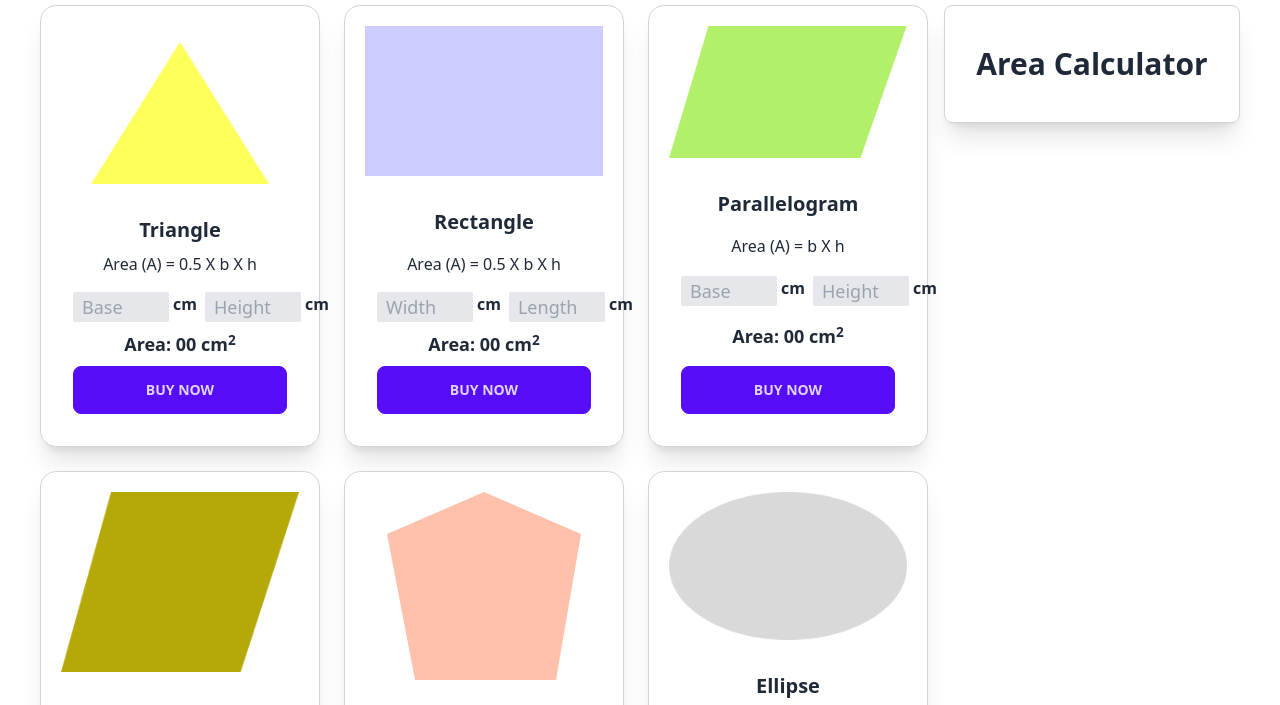
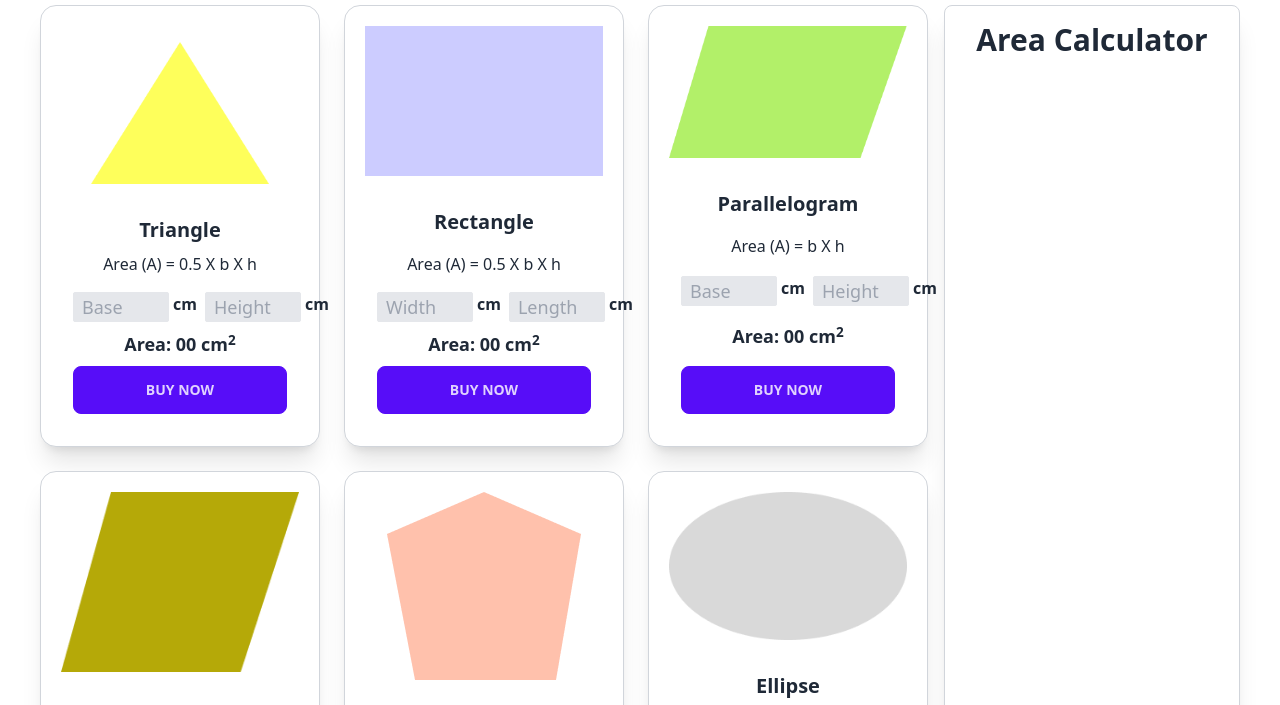
Before and after one commit to rabbani4443/geometry-genius, a plain HTML site: page index.html in a window 1280 px wide. Shown: the part 61-766 px from the top of the page. Drawn offline with nearby package versions, Linux system fonts and the light colour scheme.

Commit message:
some minor changes

```diff
--- a/index.html
+++ b/index.html
@@ -191,7 +191,7 @@ input[type=number] {
 
         </div>
 
-        <div id="" class="md:w-1/4 border border-gray-300 shadow-xl rounded-lg pt-4 h-2/4 md:py-10">
+        <div id="" class="md:w-1/4 border border-gray-300 shadow-xl rounded-lg pt-4 ">
             <h1  class="text-3xl font-semibold text-center" >Area Calculator</h1>
             <div id="calculator-entry" class=" pl-4">
             </div>
```
